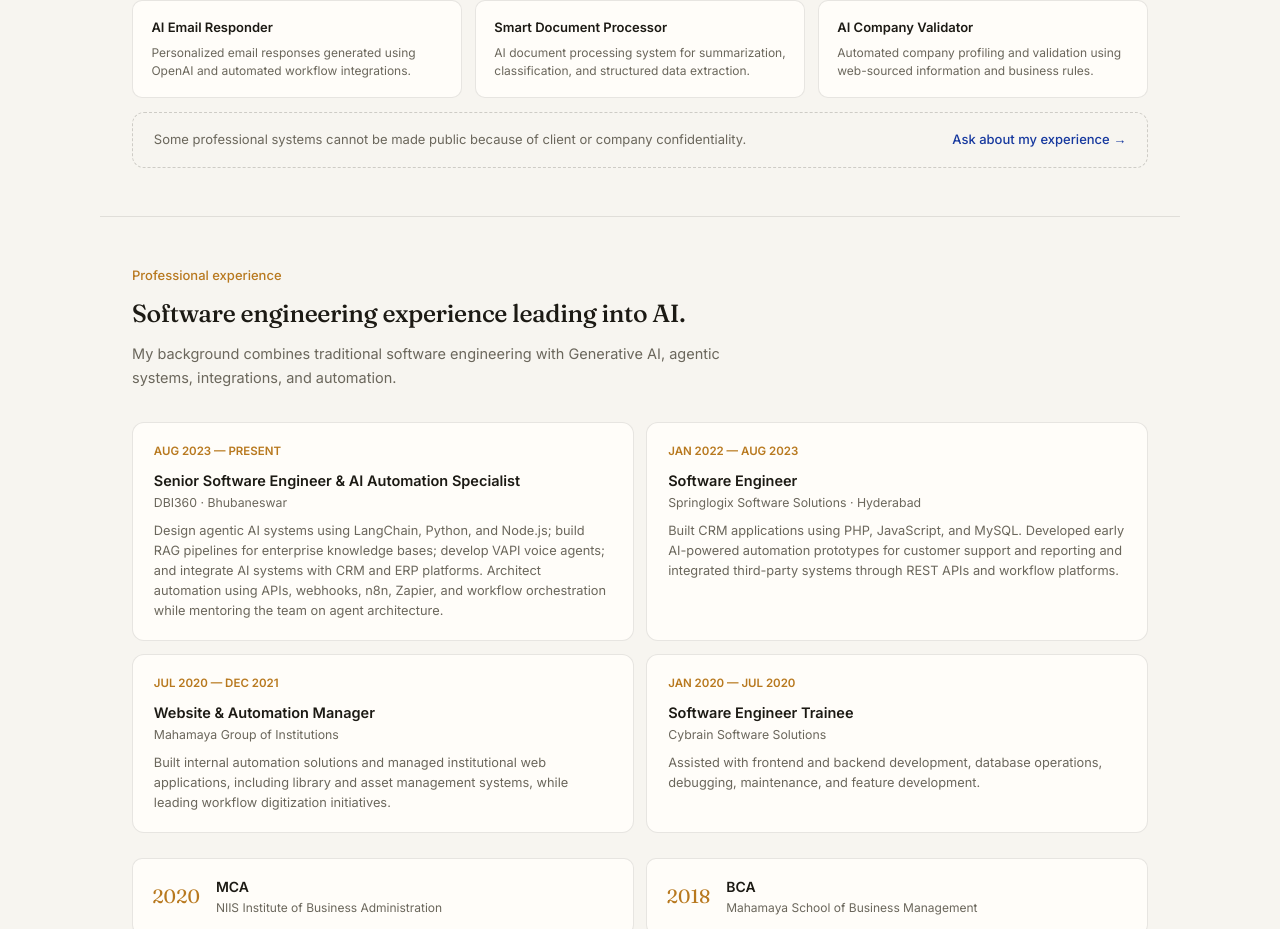
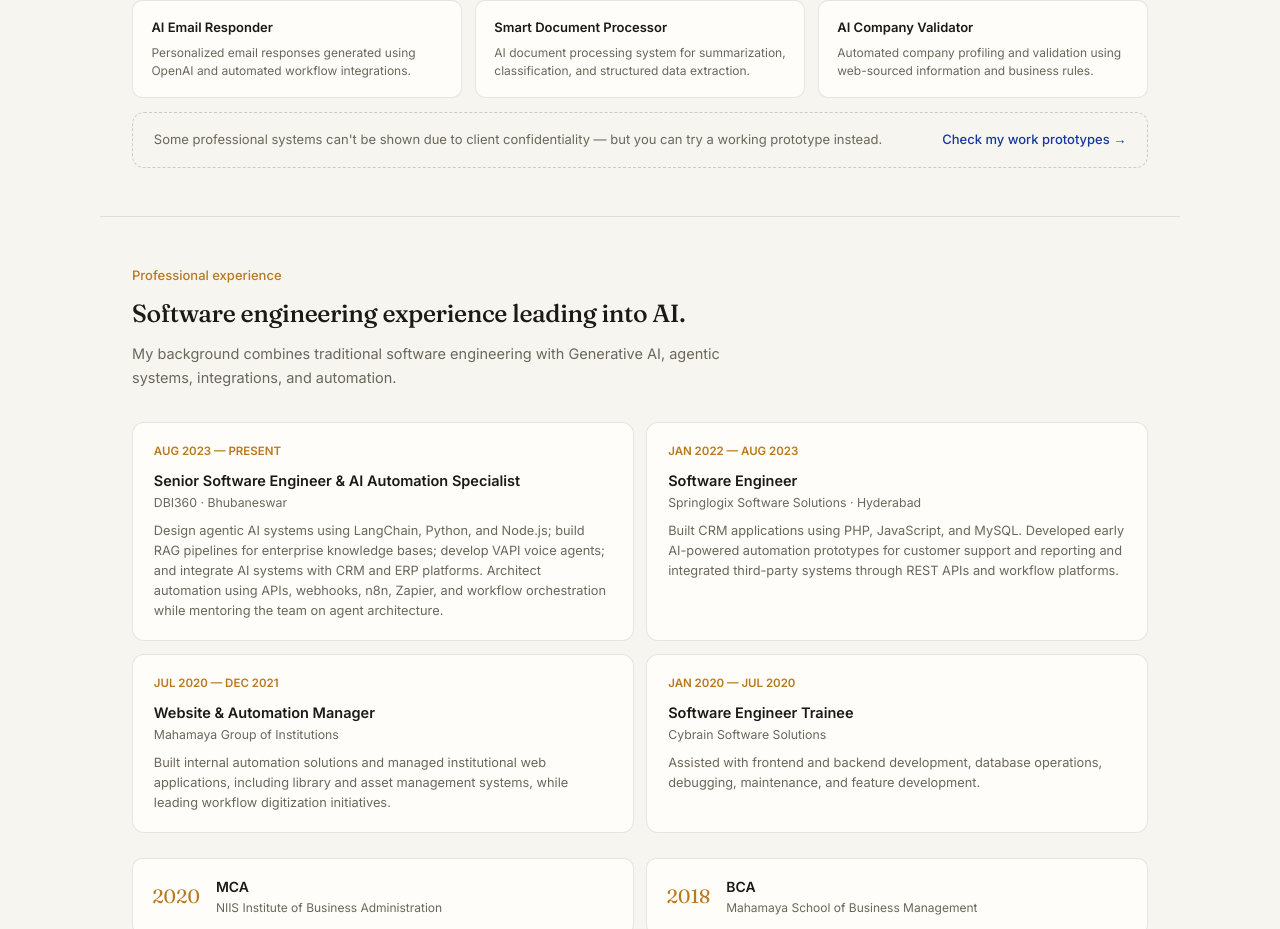
Before and after one commit to Debendramahilang/debendramahilang.github.io, a plain HTML site: page index.html in a window 1280 px wide. Shown: the part 3238-4167 px from the top of the page. Drawn offline with Linux system fonts and the light colour scheme.

Commit message:
Revise more-note section content and link
Updated the content of the more-note section to clarify confidentiality and provide a link to work prototypes.

```diff
--- a/index.html
+++ b/index.html
@@ -1805,15 +1805,15 @@
   </div>
 
 
-  <div class="more-note">
+<div class="more-note">
 
     <p>
-      Some professional systems cannot be made public because of
-      client or company confidentiality.
+      Some professional systems can't be shown due to client
+      confidentiality — but you can try a working prototype instead.
     </p>
 
-    <a href="mailto:debendramahilang885@gmail.com?subject=AI%20Engineering%20Opportunity">
-      Ask about my experience →
+    <a href="https://debendramahilang.github.io/prototype-console.html">
+      Check my work prototypes →
     </a>
 
   </div>
```
